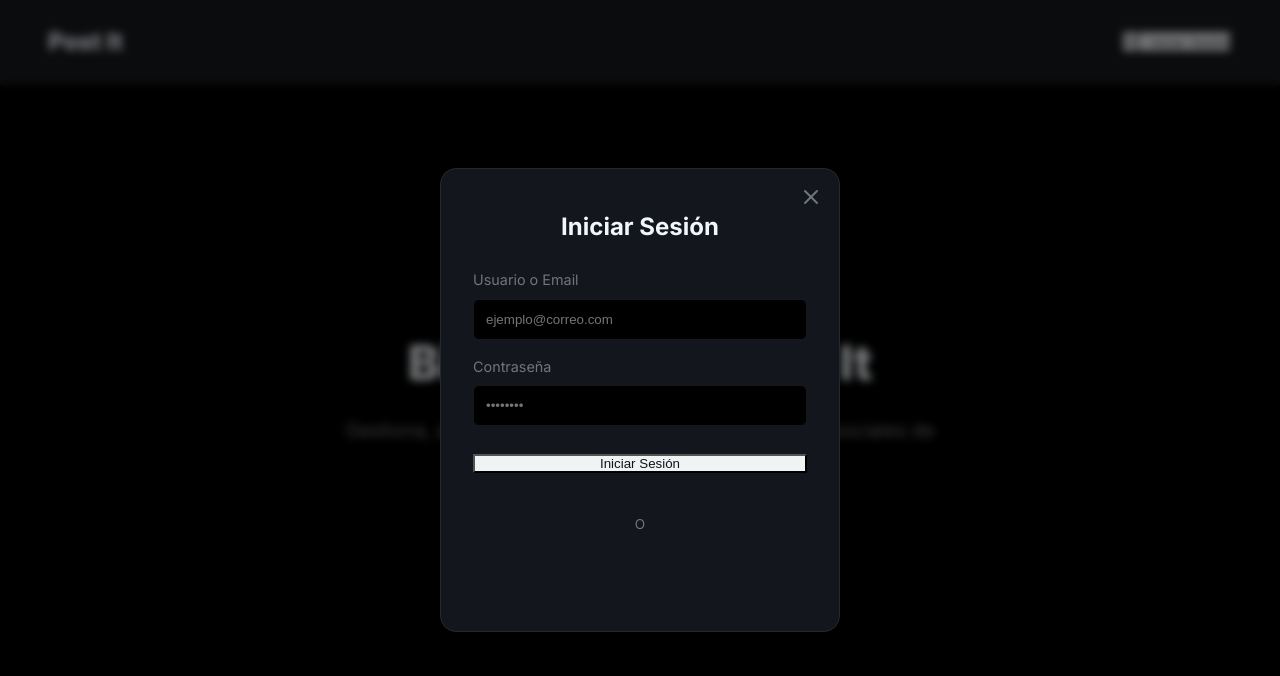
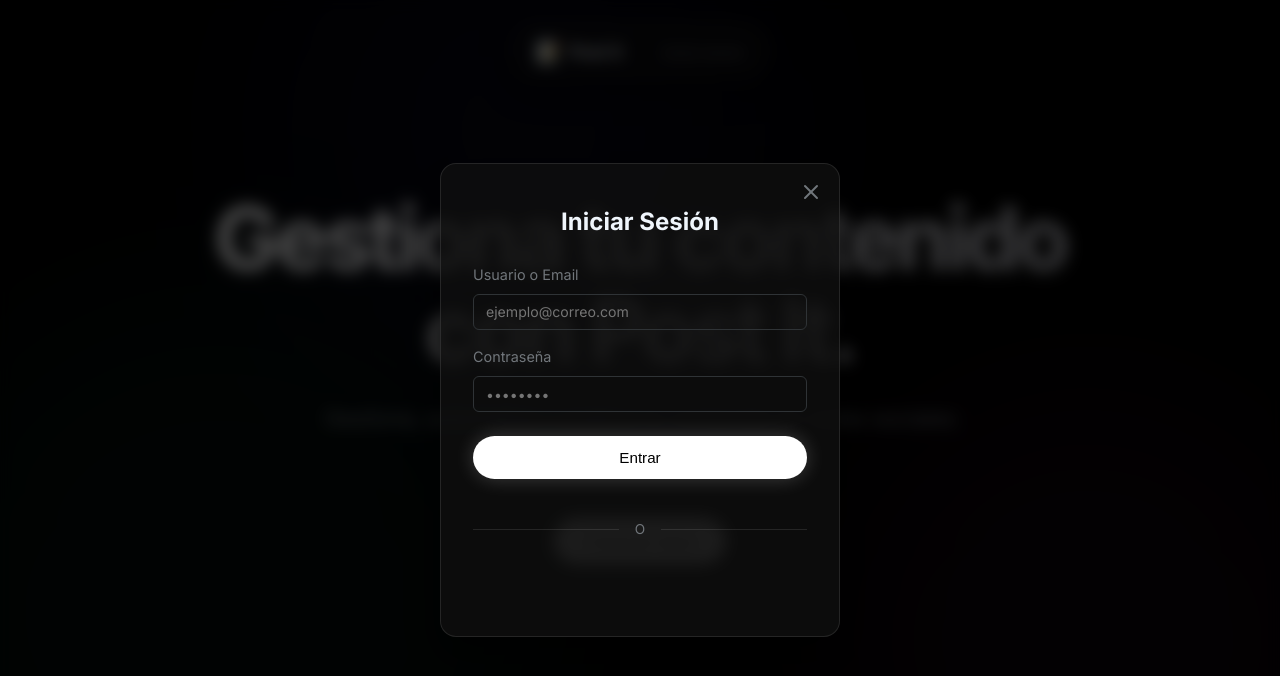
Before and after one commit to barrientossjoel/PostIt, a React (Vite) app: page / in a window 1280 px wide. Both pictures are taken after a click on the button "Iniciar Sesión". Shown: the top 676 px of the page. Built offline with nearby package versions, Linux system fonts and the light colour scheme; no server answers.

Commit message:
feat: redesign landing page with aurora background, floating navbar, and entry animations

```diff
--- a/src/features/auth/LandingPage.tsx
+++ b/src/features/auth/LandingPage.tsx
@@ -92,57 +92,43 @@ export const LandingPage: React.FC<Props> = ({ onLoginWithGoogle, onLoginWithEma
   };
 
   return (
-    <div style={{
-      minHeight: '100vh',
-      display: 'flex',
-      flexDirection: 'column',
-      background: 'var(--bg-primary)',
-    }}>
-      {/* Navbar */}
-      <header style={{
-        display: 'flex',
-        justifyContent: 'space-between',
-        alignItems: 'center',
-        padding: '1.5rem 3rem',
-        borderBottom: '1px solid var(--border-color)',
-        background: 'var(--bg-secondary)',
-      }}>
-        <div style={{ fontSize: '1.5rem', fontWeight: 800, color: 'var(--text-primary)' }}>
-          Post It
+    <>
+      <div className="aurora-bg">
+        <div className="aurora-blob blob-1"></div>
+        <div className="aurora-blob blob-2"></div>
+        <div className="aurora-blob blob-3"></div>
       </div>
-        <button
-          onClick={() => setIsLoginModalOpen(true)}
-          className="btn-primary"
-          style={{ display: 'flex', alignItems: 'center', gap: '0.5rem' }}
-        >
-          <LogIn size={18} />
+
+      <div className="navbar-wrapper animate-slide-up">
+        <nav className="navbar-pill">
+          <div className="navbar-brand">
+            <span className="brand-logo">📝</span>
+            <span className="brand-name">Post It</span>
+          </div>
+          <div className="navbar-links">
+            <button onClick={() => setIsLoginModalOpen(true)} className="nav-link" style={{ background: 'transparent', border: 'none', cursor: 'pointer' }}>
               Iniciar Sesión
             </button>
-      </header>
+          </div>
+        </nav>
+      </div>
 
-      {/* Hero Section */}
-      <main style={{
-        flex: 1,
-        display: 'flex',
-        flexDirection: 'column',
-        alignItems: 'center',
-        justifyContent: 'center',
-        padding: '2rem',
-        textAlign: 'center',
-      }}>
-        <h1 style={{ fontSize: '3rem', fontWeight: 800, marginBottom: '1rem', color: 'var(--text-primary)' }}>
-          Bienvenido a Post It
+      <main className="main-container">
+        <header className="hero-section">
+          <div className="hero-content">
+            <h1 className="hero-title animate-slide-up">
+              Gestiona tu contenido con <span style={{ color: 'var(--accent-cyan)' }}>Post It</span>.
             </h1>
-        <p style={{ fontSize: '1.2rem', color: 'var(--text-secondary)', maxWidth: '600px', marginBottom: '2rem', lineHeight: 1.6 }}>
+            <p className="hero-subtitle animate-slide-up delay-1">
               Gestiona, automatiza y publica tu contenido en redes sociales de manera fácil e inteligente.
             </p>
-        <button
-          onClick={() => setIsLoginModalOpen(true)}
-          className="btn-primary"
-          style={{ padding: '0.75rem 2rem', fontSize: '1.1rem' }}
-        >
+            <div className="hero-actions animate-slide-up delay-2">
+              <button onClick={() => setIsLoginModalOpen(true)} className="landing-btn-primary">
                 Comenzar ahora
               </button>
+            </div>
+          </div>
+        </header>
       </main>
 
       {/* Login Modal */}
@@ -150,22 +136,25 @@ export const LandingPage: React.FC<Props> = ({ onLoginWithGoogle, onLoginWithEma
         <div style={{
           position: 'fixed',
           top: 0, left: 0, right: 0, bottom: 0,
-          backgroundColor: 'rgba(0, 0, 0, 0.5)',
-          backdropFilter: 'blur(4px)',
+          backgroundColor: 'rgba(0, 0, 0, 0.7)',
+          backdropFilter: 'blur(8px)',
           display: 'flex',
           alignItems: 'center',
           justifyContent: 'center',
-          zIndex: 1000,
+          zIndex: 10000,
           padding: '1rem'
         }}>
-          <div className="github-card animate-fade-in" style={{
+          <div className="github-card animate-slide-up" style={{
             width: '100%',
             maxWidth: '400px',
             padding: '2.5rem 2rem',
             position: 'relative',
             display: 'flex',
             flexDirection: 'column',
-            alignItems: 'center'
+            alignItems: 'center',
+            background: 'rgba(15, 15, 15, 0.8)',
+            border: '1px solid rgba(255, 255, 255, 0.1)',
+            boxShadow: '0 20px 40px rgba(0, 0, 0, 0.5)'
           }}>
             <button
               onClick={() => setIsLoginModalOpen(false)}
@@ -185,7 +174,7 @@ export const LandingPage: React.FC<Props> = ({ onLoginWithGoogle, onLoginWithEma
             <h2 style={{ fontSize: '1.5rem', fontWeight: 700, marginBottom: '1.5rem' }}>Iniciar Sesión</h2>
 
             <form onSubmit={handleEmailLogin} style={{ width: '100%', marginBottom: '1.5rem' }}>
-              <div style={{ marginBottom: '1rem' }}>
+              <div style={{ marginBottom: '1rem', textAlign: 'left' }}>
                 <label style={{ display: 'block', marginBottom: '0.5rem', fontSize: '0.9rem', color: 'var(--text-secondary)' }}>
                   Usuario o Email
                 </label>
@@ -194,17 +183,10 @@ export const LandingPage: React.FC<Props> = ({ onLoginWithGoogle, onLoginWithEma
                   value={email}
                   onChange={(e) => setEmail(e.target.value)}
                   placeholder="ejemplo@correo.com"
-                  style={{
-                    width: '100%',
-                    padding: '0.75rem',
-                    borderRadius: '6px',
-                    border: '1px solid var(--border-color)',
-                    background: 'var(--bg-primary)',
-                    color: 'var(--text-primary)'
-                  }}
+                  className="input-text"
                 />
               </div>
-              <div style={{ marginBottom: '1.5rem' }}>
+              <div style={{ marginBottom: '1.5rem', textAlign: 'left' }}>
                 <label style={{ display: 'block', marginBottom: '0.5rem', fontSize: '0.9rem', color: 'var(--text-secondary)' }}>
                   Contraseña
                 </label>
@@ -213,37 +195,30 @@ export const LandingPage: React.FC<Props> = ({ onLoginWithGoogle, onLoginWithEma
                   value={password}
                   onChange={(e) => setPassword(e.target.value)}
                   placeholder="••••••••"
-                  style={{
-                    width: '100%',
-                    padding: '0.75rem',
-                    borderRadius: '6px',
-                    border: '1px solid var(--border-color)',
-                    background: 'var(--bg-primary)',
-                    color: 'var(--text-primary)'
-                  }}
+                  className="input-text"
                 />
               </div>
-              <button type="submit" className="btn-primary" style={{ width: '100%', justifyContent: 'center' }}>
-                Iniciar Sesión
+              <button type="submit" className="landing-btn-primary" style={{ width: '100%', justifyContent: 'center', padding: '0.75rem' }}>
+                Entrar
               </button>
             </form>
 
             <div style={{ width: '100%', display: 'flex', alignItems: 'center', margin: '1rem 0' }}>
-              <div style={{ flex: 1, height: '1px', background: 'var(--border-color)' }}></div>
+              <div style={{ flex: 1, height: '1px', background: 'rgba(255,255,255,0.1)' }}></div>
               <span style={{ padding: '0 1rem', color: 'var(--text-secondary)', fontSize: '0.85rem' }}>O</span>
-              <div style={{ flex: 1, height: '1px', background: 'var(--border-color)' }}></div>
+              <div style={{ flex: 1, height: '1px', background: 'rgba(255,255,255,0.1)' }}></div>
             </div>
 
             {clientId ? (
               <div ref={googleBtnRef} style={{ width: '100%', display: 'flex', justifyContent: 'center', minHeight: '40px' }} />
             ) : (
               <div style={{ color: 'var(--accent-red)', fontSize: '0.85rem', padding: '1rem', border: '1px solid var(--accent-red)', borderRadius: '8px' }}>
-                Falta configurar VITE_GOOGLE_CLIENT_ID en el archivo .env
+                Falta configurar VITE_GOOGLE_CLIENT_ID
               </div>
             )}
           </div>
         </div>
       )}
-    </div>
+    </>
   );
 };
--- a/src/index.css
+++ b/src/index.css
@@ -538,3 +538,99 @@ body {
   color: var(--accent-cyan);
   transform: scale(1.15);
 }
+
+/* --- Landing Page Flwity Styles --- */
+
+/* Animations */
+@keyframes slideUpFade {
+  0% { opacity: 0; transform: translateY(30px) scale(0.98); }
+  100% { opacity: 1; transform: translateY(0) scale(1); }
+}
+@keyframes auroraFlow {
+  0% { transform: translate(0, 0) scale(1); }
+  33% { transform: translate(30px, -50px) scale(1.1); }
+  66% { transform: translate(-20px, 20px) scale(0.9); }
+  100% { transform: translate(0, 0) scale(1); }
+}
+.animate-slide-up {
+  animation: slideUpFade 0.8s cubic-bezier(0.16, 1, 0.3, 1) forwards;
+  opacity: 0;
+}
+.delay-1 { animation-delay: 0.1s; }
+.delay-2 { animation-delay: 0.2s; }
+.delay-3 { animation-delay: 0.3s; }
+.delay-4 { animation-delay: 0.4s; }
+
+/* Aurora Background */
+.aurora-bg {
+  position: fixed; top: 0; left: 0; width: 100vw; height: 100vh;
+  z-index: -1; overflow: hidden; pointer-events: none;
+  background: var(--bg-primary);
+}
+.aurora-blob {
+  position: absolute; filter: blur(100px); opacity: 0.5;
+  border-radius: 50%; animation: auroraFlow 20s infinite ease-in-out;
+}
+.blob-1 { top: -10%; left: 20%; width: 500px; height: 500px; background: rgba(94, 94, 255, 0.15); }
+.blob-2 { top: 40%; right: -10%; width: 600px; height: 600px; background: rgba(255, 94, 215, 0.1); animation-delay: -5s; }
+.blob-3 { bottom: -20%; left: -10%; width: 700px; height: 700px; background: rgba(94, 255, 201, 0.1); animation-delay: -10s; }
+
+/* Navbar (Floating Pill) */
+.navbar-wrapper {
+  position: fixed; top: 1.5rem; left: 0; width: 100%;
+  display: flex; justify-content: center; z-index: 100; pointer-events: none;
+}
+.navbar-pill {
+  pointer-events: auto; background: rgba(15, 15, 15, 0.6);
+  backdrop-filter: blur(20px); -webkit-backdrop-filter: blur(20px);
+  border: 1px solid rgba(255, 255, 255, 0.08); border-radius: 9999px;
+  padding: 0.75rem 1.5rem; display: flex; align-items: center;
+  gap: 2.5rem; box-shadow: 0 10px 30px rgba(0, 0, 0, 0.5), inset 0 1px 0 rgba(255, 255, 255, 0.1);
+}
+.navbar-brand { display: flex; align-items: center; gap: 0.5rem; font-weight: 600; font-size: 1.1rem; }
+.brand-logo { font-size: 1.25rem; color: #fff; }
+.navbar-links { display: flex; gap: 1.25rem; }
+.nav-link { font-size: 0.85rem; font-weight: 500; color: var(--text-secondary); transition: color 0.2s ease; background: transparent; border: none; cursor: pointer; }
+.nav-link:hover { color: #fff; }
+
+/* Hero Section */
+.main-container {
+  flex: 1; display: flex; flex-direction: column; align-items: center;
+  padding-top: 8rem; position: relative;
+}
+.hero-section { width: 100%; display: flex; justify-content: center; padding: 4rem 2rem 8rem; }
+.hero-content { max-width: 900px; text-align: center; }
+.hero-title {
+  font-size: clamp(3rem, 7vw, 5.5rem); font-weight: 700; letter-spacing: -0.05em;
+  line-height: 1.05; margin-bottom: 1.5rem;
+  background: linear-gradient(135deg, #ffffff 0%, #a1a1aa 100%);
+  -webkit-background-clip: text; -webkit-text-fill-color: transparent;
+  text-shadow: 0 4px 30px rgba(255,255,255,0.1);
+}
+.hero-subtitle {
+  font-size: clamp(1.1rem, 2vw, 1.35rem); color: var(--text-secondary);
+  max-width: 650px; margin: 0 auto 3rem auto; font-weight: 400; line-height: 1.6;
+}
+.hero-actions { display: flex; gap: 1rem; justify-content: center; }
+
+/* Buttons */
+.landing-btn-primary {
+  padding: 0.85rem 1.75rem;
+  border-radius: 9999px;
+  font-size: 0.95rem;
+  font-weight: 500;
+  cursor: pointer;
+  transition: all 0.3s cubic-bezier(0.16, 1, 0.3, 1);
+  display: inline-flex;
+  align-items: center;
+  justify-content: center;
+  border: 1px solid transparent;
+  background-color: #ffffff;
+  color: #000000;
+  box-shadow: 0 0 20px rgba(255, 255, 255, 0.2);
+}
+
+.landing-btn-primary:hover {
+  transform: scale(1.05);
+  box-shadow: 0 0 30px rgba(255, 255, 255, 0.4);
+}
```
Lines whose indentation alone changed are shown as unchanged.
